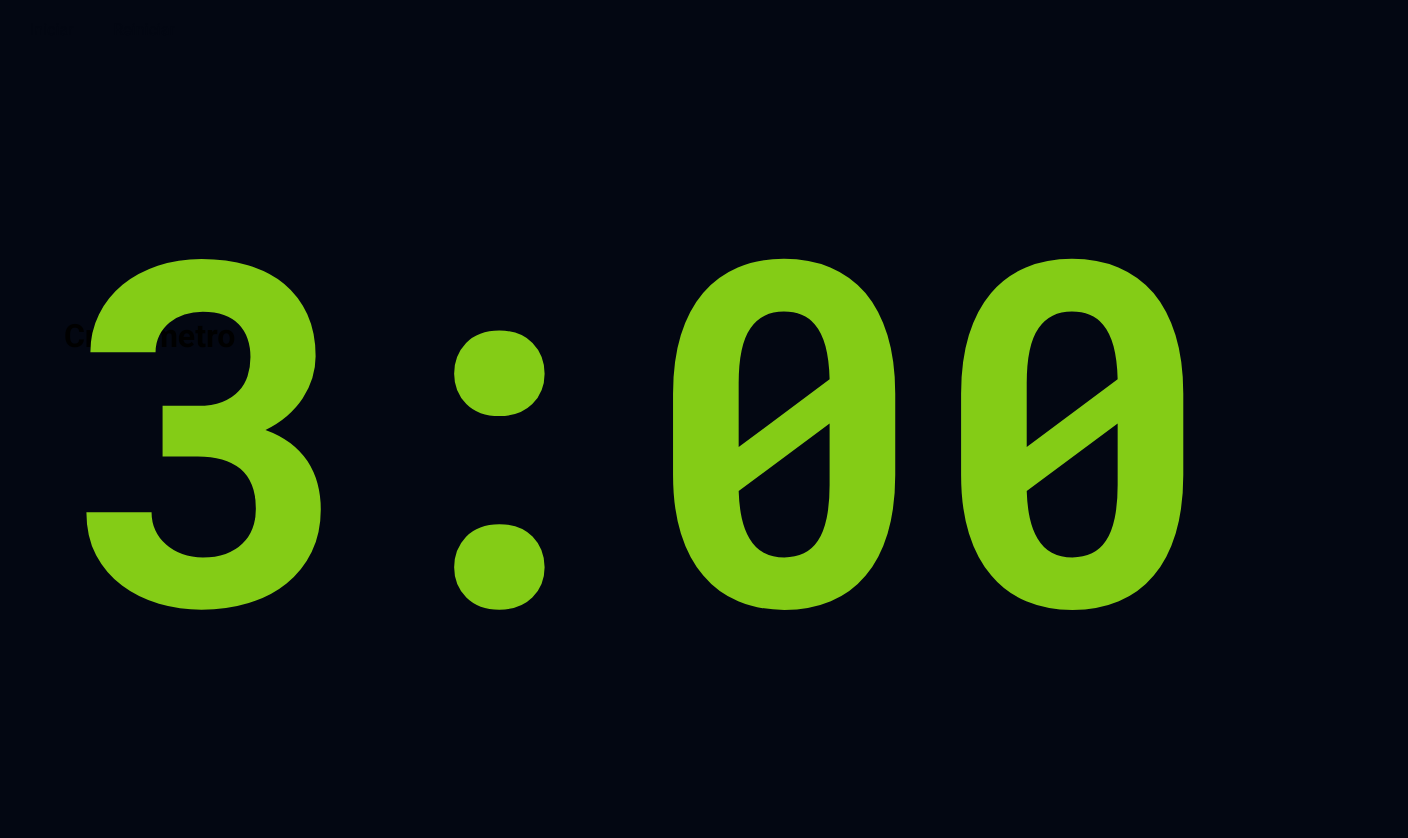
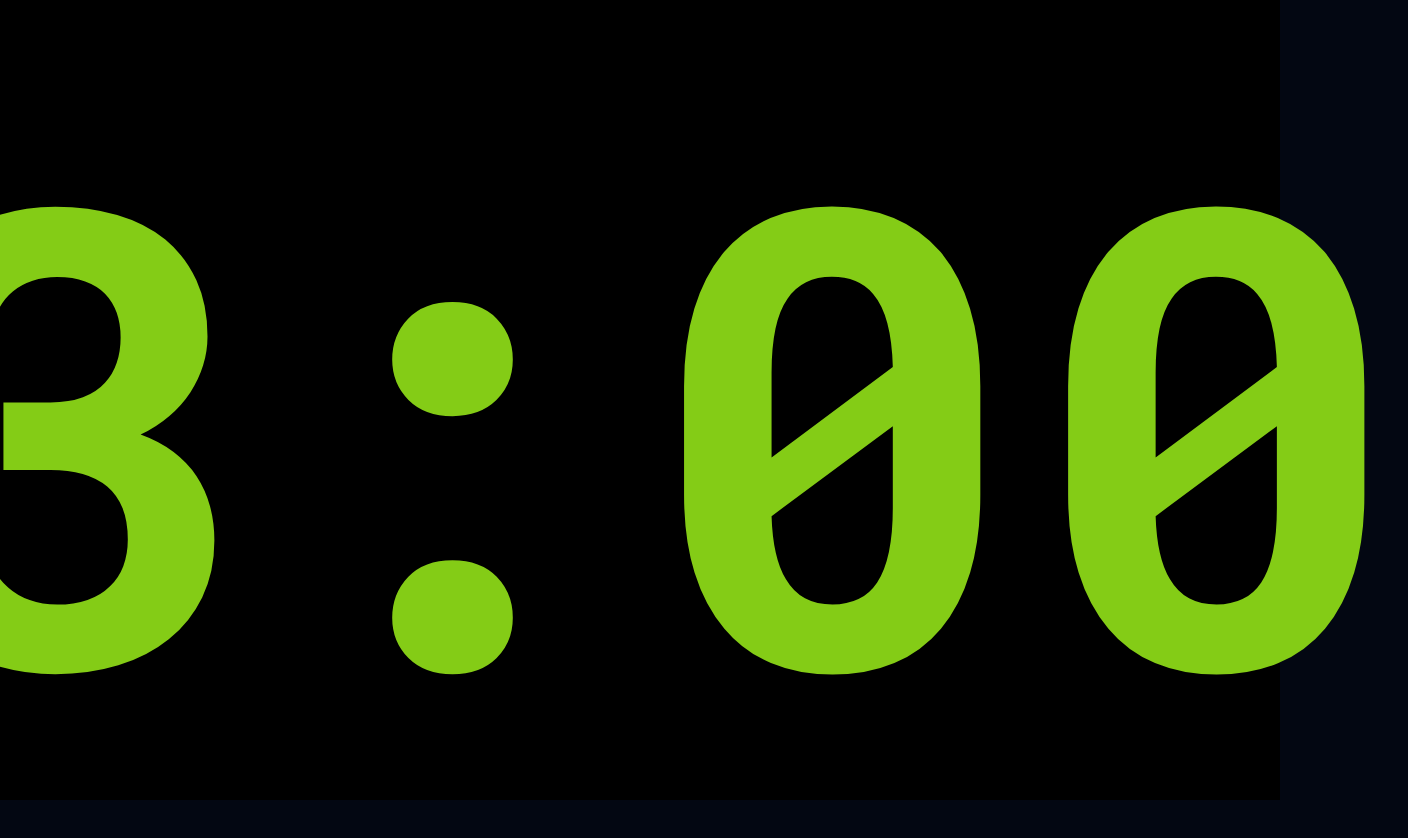
Before and after one commit to jarbsoncosta/cronometro_crea, a React (Create React App) app: page / in a window 1280 px wide. Shown: the top 838 px of the page, 1408 px wide, since content can reach past the window. Before the commit the page ends 800 px from the top, so only its background shows below. Built offline with nearby package versions, Linux system fonts and the light colour scheme.

Commit message:
refactor: add function BrowserWindow

```diff
--- a/src/pages/Cronometro/styles.js
+++ b/src/pages/Cronometro/styles.js
@@ -5,7 +5,7 @@ export const Container = styled.div`
   flex-direction: column;
   align-items: center;
   justify-content: center;
-  background: #030712;
+  background: black;
   height: 100vh;
 `;
 
@@ -20,22 +20,22 @@ export const Buttons = styled.div`
   top: 10px;
   left: 10px;
   background-color: #030712;
-  color: #030712;
+  background: black;
 `;
 
 export const Button = styled.button`
   font-size: 16px;
   padding: 10px 20px;
   cursor: pointer;
-  background-color: #030712;
-  color: #030712;
+  background: black;
+  background: black;
   border: 0;
 `;
 
 export const Nunber = styled.p`
   font-family: 'Roboto Mono', monospace;
-  font-size: 30rem;
+  font-size: 40rem;
   line-height: 8rem;
-  /* Aplica a cor vermelha quando a prop isVermelho for verdadeira */
+ /* Aplica a cor vermelha quando a prop isVermelho for verdadeira */
   color: ${(props) => (props.isVermelho ? 'red' : '#84cc16')};
 `;
```
Also changed, not shown: public/electron.js (+5 -2 lines).
